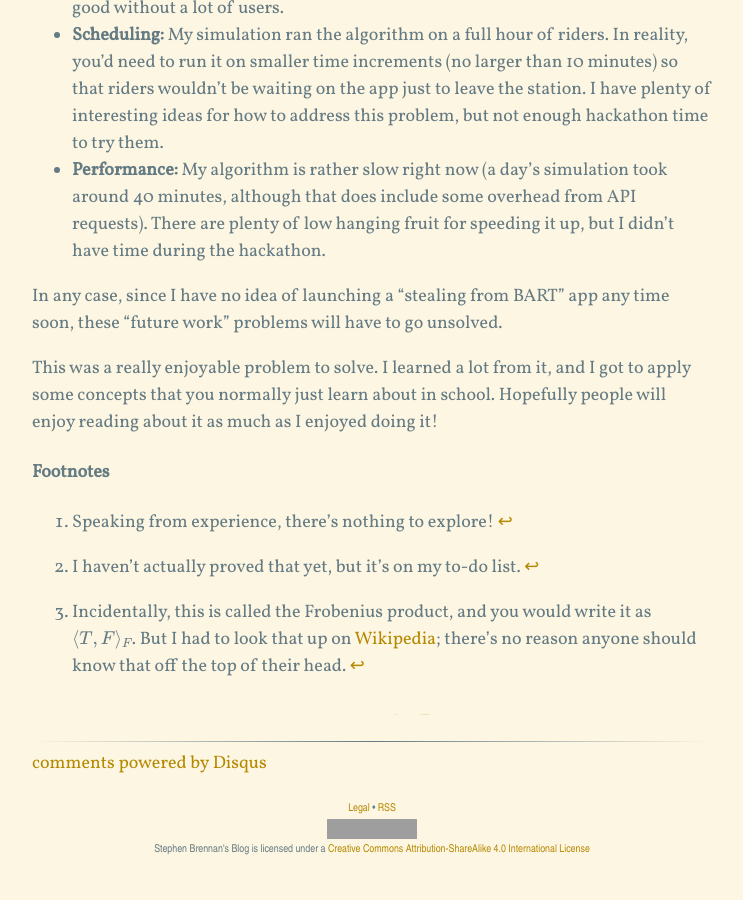
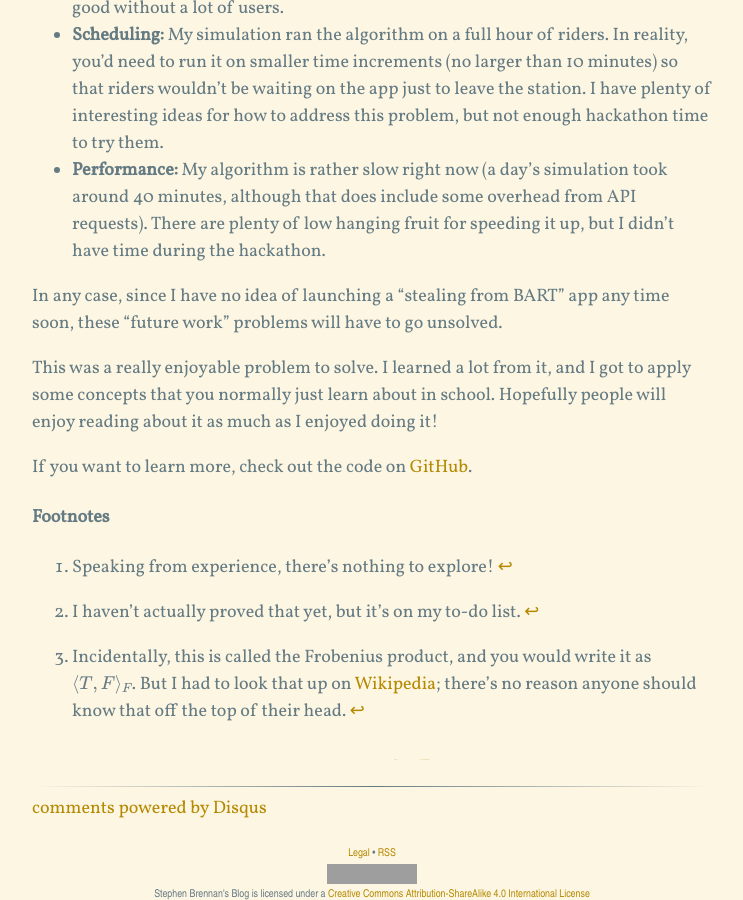
Before and after one commit to brenns10/brennan.io, a Jekyll site: the page built from _posts/2016-07-23-bart-fare-hacking.md, in a window 1280 px wide and 900 px high, scrolled down 11581 px. Shown: the whole window, without its empty margins (268-1011 px from the left). Built offline with Jekyll 4.4.1, drawn with Linux system fonts in a browser that asks for light colours; nearby versions of some CDN libraries; formulas are drawn with MathJax 3; comment, search, counter and statistics services are not loaded; before the commit the page ends 12436 px from its top, so only the background shows below that; grey boxes are pictures that could not be loaded.

Commit message:
Add github link.

```diff
--- a/_posts/2016-07-23-bart-fare-hacking.md
+++ b/_posts/2016-07-23-bart-fare-hacking.md
@@ -430,6 +430,9 @@ This was a really enjoyable problem to solve. I learned a lot from it, and I got
 to apply some concepts that you normally just learn about in school. Hopefully
 people will enjoy reading about it as much as I enjoyed doing it!
 
+If you want to learn more, check out the code on [GitHub][gh].
+
+[gh]: https://github.com/brenns10/bart
 [scipy-solver]: https://github.com/brenns10/bart/blob/c148563af68b68237ad4556e0111b6bc3052ed59/bart/solver.py#L82
 [simplex]: https://en.wikipedia.org/wiki/Simplex_algorithm
 [unimodular]: https://en.wikipedia.org/wiki/Unimodular_matrix
```
